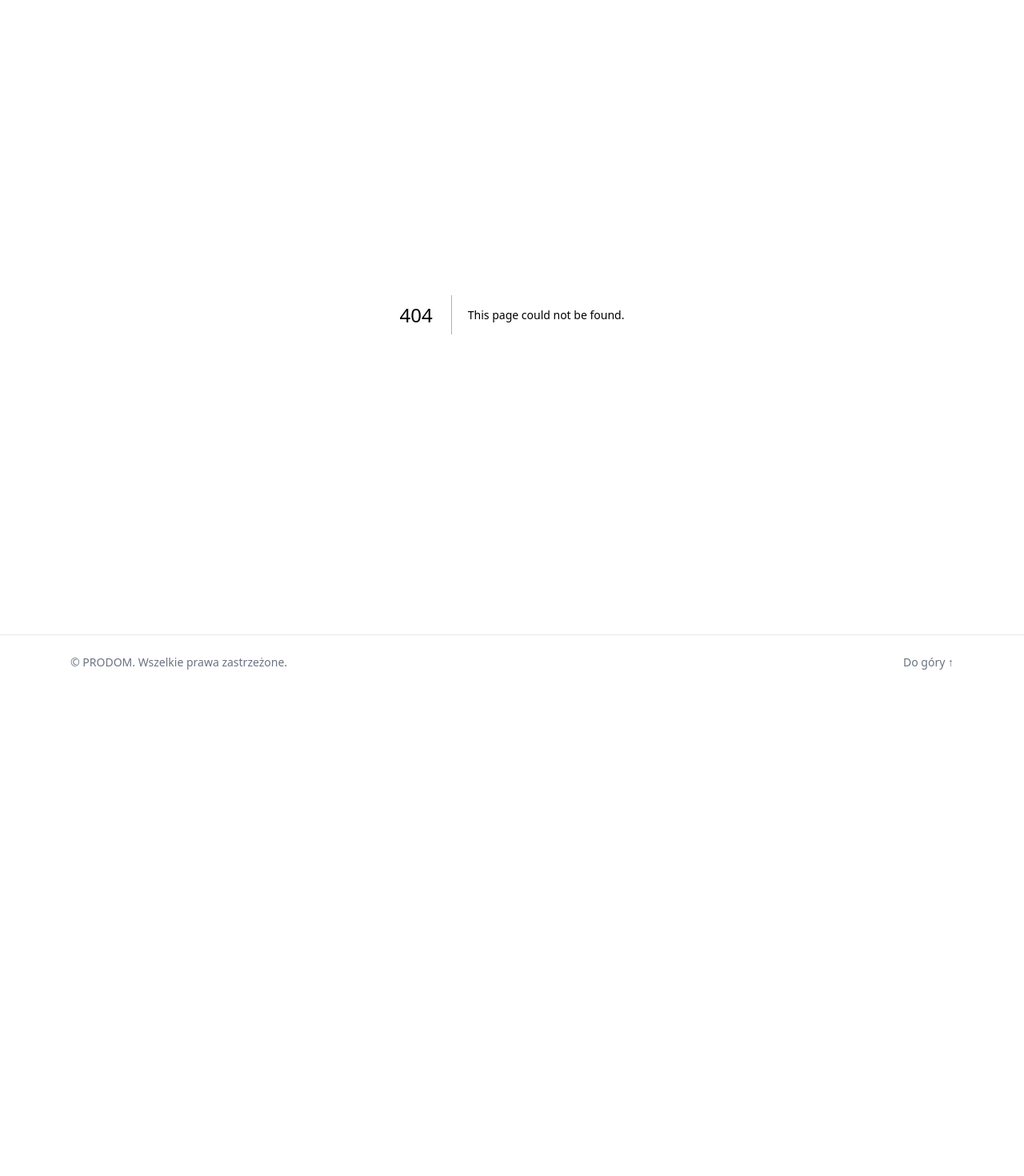
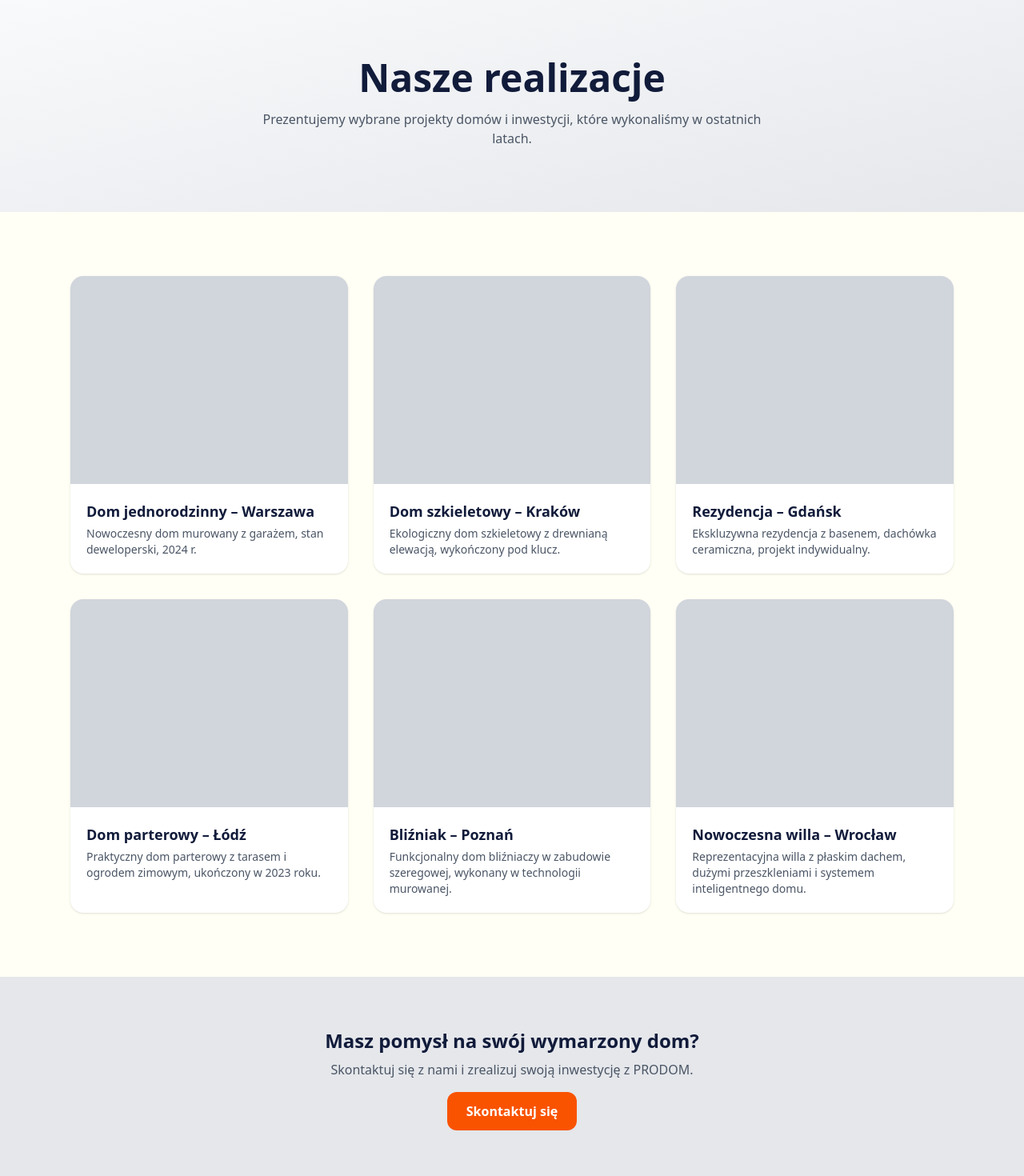
Before and after one commit to skrzypmajster-studio/prodom-website, a Next.js app: page /realizacje in a window 1280 px wide. Before the commit this address had no page. Shown: the part 80-1550 px from the top of the page at 80% size. Before the commit the page ends 942 px from the top, so only its background shows below. Built offline with nearby package versions, Linux system fonts and the light colour scheme.

Commit message:
WIP - add realizations page example

```diff
--- /dev/null
+++ b/app/realizacje/_sections/CallToAction.tsx
@@ -0,0 +1,7 @@
+export const CallToActionSection = () => (
+    <section className="py-16 bg-gray-200 text-center">
+        <h2 className="text-2xl font-bold text-[#111b3a]">Masz pomysł na swój wymarzony dom?</h2>
+        <p className="text-gray-600 mt-2">Skontaktuj się z nami i zrealizuj swoją inwestycję z PRODOM.</p>
+        <a href="/#kontakt" className="mt-4 inline-block bg-[#F95300] hover:bg-orange-600 text-white px-6 py-3 rounded-xl font-semibold">Skontaktuj się</a>
+    </section>
+)
--- /dev/null
+++ b/app/realizacje/_sections/Gallery.tsx
@@ -0,0 +1,17 @@
+import content from '@/public/content.json';
+
+export const RealizationsGallerySection = () => (
+    <section className="py-20">
+        <div className="max-w-6xl mx-auto px-6 grid sm:grid-cols-2 md:grid-cols-3 gap-8">
+            {content.realizations.map(({ slug, title, shortDescription }) => (
+                <a key={slug} href={`/realizacje/${slug}`} className="bg-white rounded-2xl shadow overflow-hidden">
+                    <div className="aspect-[4/3] bg-gray-300"></div>
+                    <div className="p-5">
+                        <h3 className="font-semibold text-lg text-[#111b3a]">{title}</h3>
+                        <p className="text-sm text-gray-600 mt-1">{shortDescription}</p>
+                    </div>
+                </a>
+            ))}
+        </div>
+    </section>
+)
--- /dev/null
+++ b/app/realizacje/_sections/Hero.tsx
@@ -0,0 +1,8 @@
+export const HeroSection = () => (
+    <section className="py-20 bg-gradient-to-br from-gray-50 to-gray-200 text-center">
+        <h1 className="text-4xl md:text-5xl font-extrabold text-[#111b3a]">Nasze realizacje</h1>
+        <p className="text-gray-600 mt-4 max-w-2xl mx-auto">
+            Prezentujemy wybrane projekty domów i inwestycji, które wykonaliśmy w ostatnich latach.
+        </p>
+    </section>
+)
--- /dev/null
+++ b/app/realizacje/layout.tsx
@@ -0,0 +1,17 @@
+import type { Metadata } from "next";
+
+export const metadata: Metadata = {
+  title: "PRODOM – Realizacje",
+  description: "Realizacje firmy PRODOM – zobacz nasze domy murowane i szkieletowe, dachy, okucia i inne projekty.",
+  robots: {
+    index: false, // enable only for production environment
+  }
+};
+
+export default function RealizationsLayout({
+  children,
+}: Readonly<{
+  children: React.ReactNode;
+}>) {
+  return children;
+}
--- /dev/null
+++ b/app/realizacje/page.tsx
@@ -0,0 +1,13 @@
+import { HeroSection } from "./_sections/Hero"
+import { RealizationsGallerySection } from "./_sections/Gallery";
+import { CallToActionSection } from "./_sections/CallToAction";
+
+export default function RealizationDetails() {
+  return (
+    <main>
+        <HeroSection />
+        <RealizationsGallerySection />
+        <CallToActionSection />
+    </main>
+  );
+}
```
